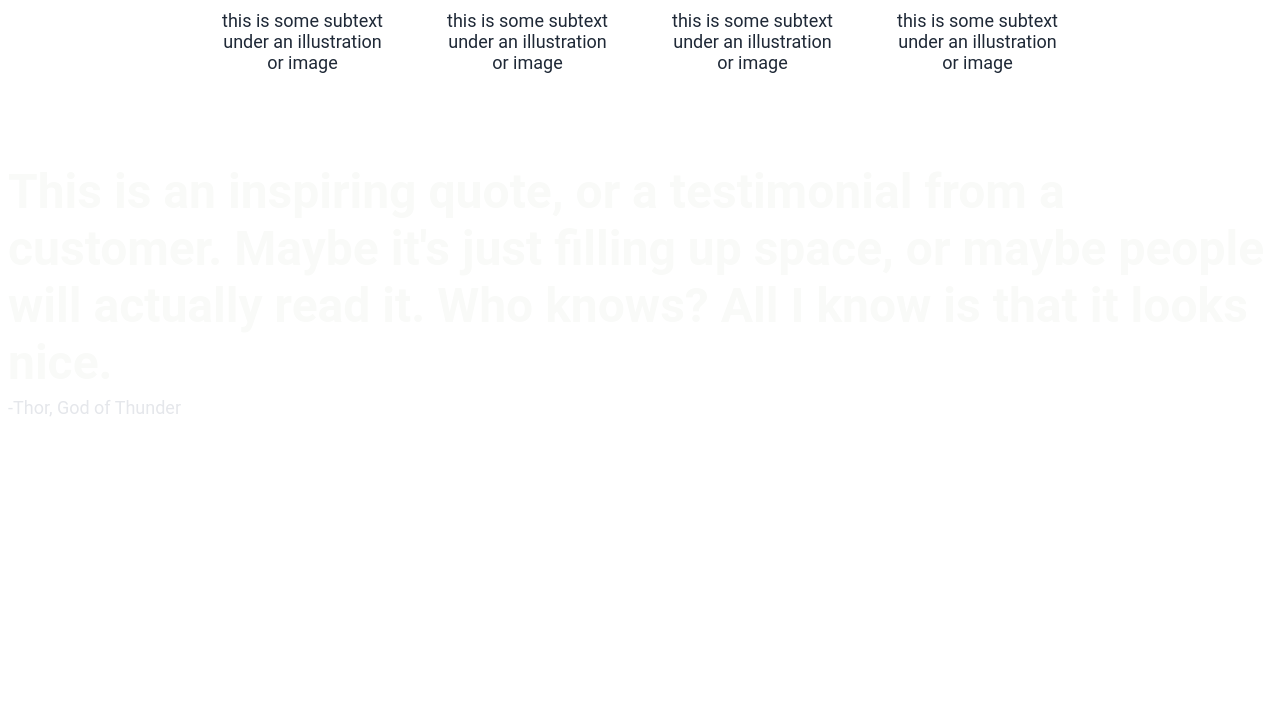
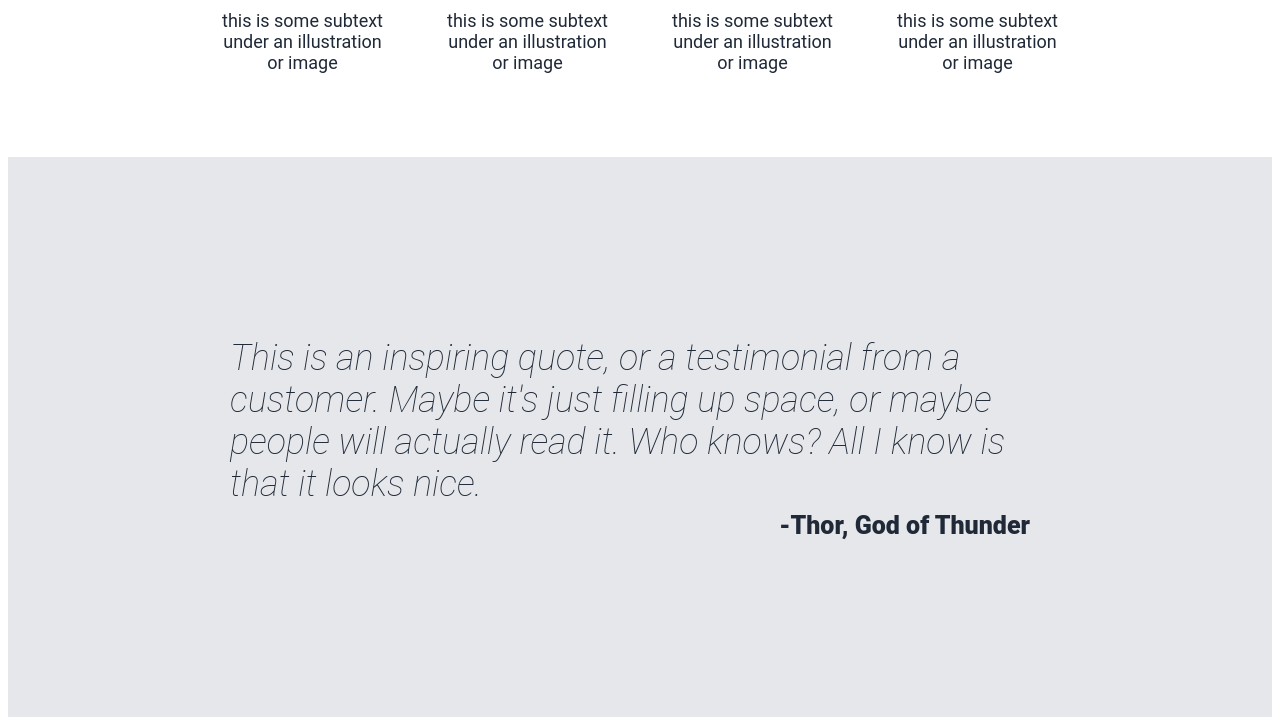
Before and after one commit to JoaoAI/landing-page, a plain HTML site: page index.html in a window 1280 px wide. Shown: the part 971-1696 px from the top of the page. Before the commit the page ends 1397 px from the top, so only its background shows below. Drawn offline with Linux system fonts and the light colour scheme.

Commit message:
Third Section Of Landing Page

```diff
--- a/style.css
+++ b/style.css
@@ -126,4 +126,34 @@ button{
     color: #1F2937;
     width: 170px;
 }
+
 /* Section 2 Complete */
+
+.charlie{
+    background-color: #E5E7EB;
+    height: 560px;
+    display: flex;
+    justify-content: center;
+    align-items: center;
+}
+
+.vertigo{
+    font-size: 36px;
+    font-style: italic;
+    font-weight: 200;
+    color: #1F2937;
+    width: 820px;
+}
+
+.two{
+
+}
+
+.simeon{
+    color: #1F2937;
+    font-size: 25px;
+    font-weight: 900;
+    display: flex;
+    justify-content: flex-end;
+    width: 800px;
+}
```
